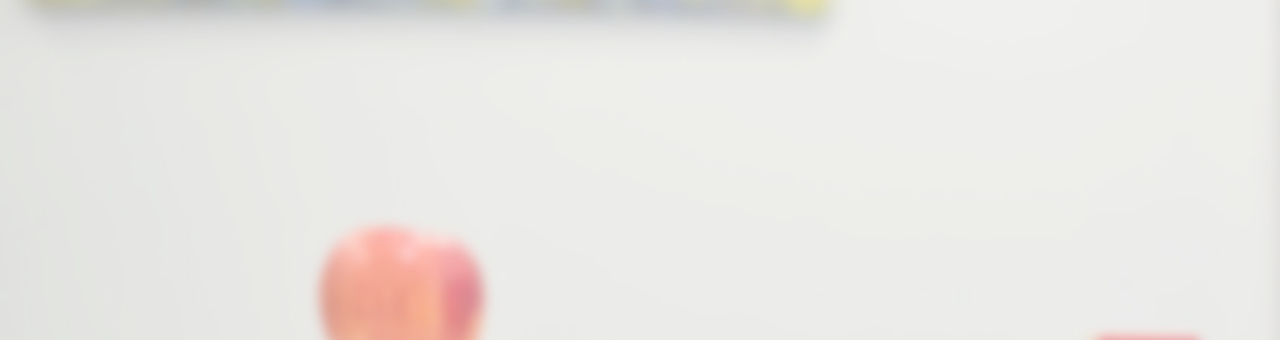
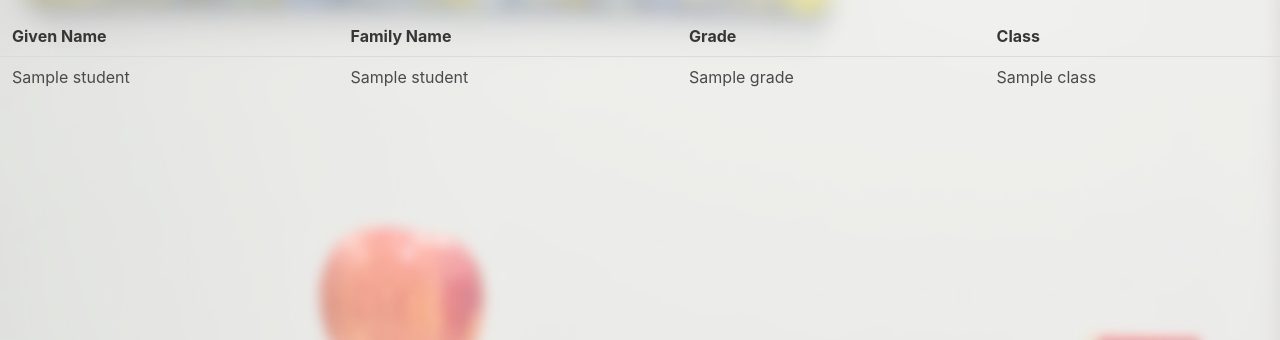
Before and after one commit to mizly/voltaire, a Flask app: template voltaire/templates/teacher/index.html in a window 1280 px wide. Shown: the part 92-432 px from the top of the page. Run offline with Flask 2, Linux system fonts and the light colour scheme; the template is opened without the code that fills it: most values are stand-ins (such as "Sample title", 1, 10 or a date in 2020); some libraries are stand-ins or nearby versions.

Commit message:
Added /t/ table loading function

```diff
--- a/voltaire/templates/teacher/index.html
+++ b/voltaire/templates/teacher/index.html
@@ -8,10 +8,19 @@
     <div class="dbtable">
         <table>
             <tr>
-                {% for i in session %}
-                    <th>i</th>
-                {% endfor %}
+                <th>Given Name</th>
+                <th>Family Name</th>
+                <th>Grade</th>
+                <th>Class</th>
             </tr>
+            {% for student in students %}
+                <tr>
+                    <td>{{student["given_name"]}}</td>
+                    <td>{{student["family_name"]}}</td>
+                    <td>{{student["grade"]}}</td>
+                    <td>{{student["class"]}}</td>
+                </tr>
+            {% endfor %}
         </table>
     </div>
     <p>Teacher momnent</p>
```
Also changed, not shown: voltaire/teacher.py (+6 -1 lines).
